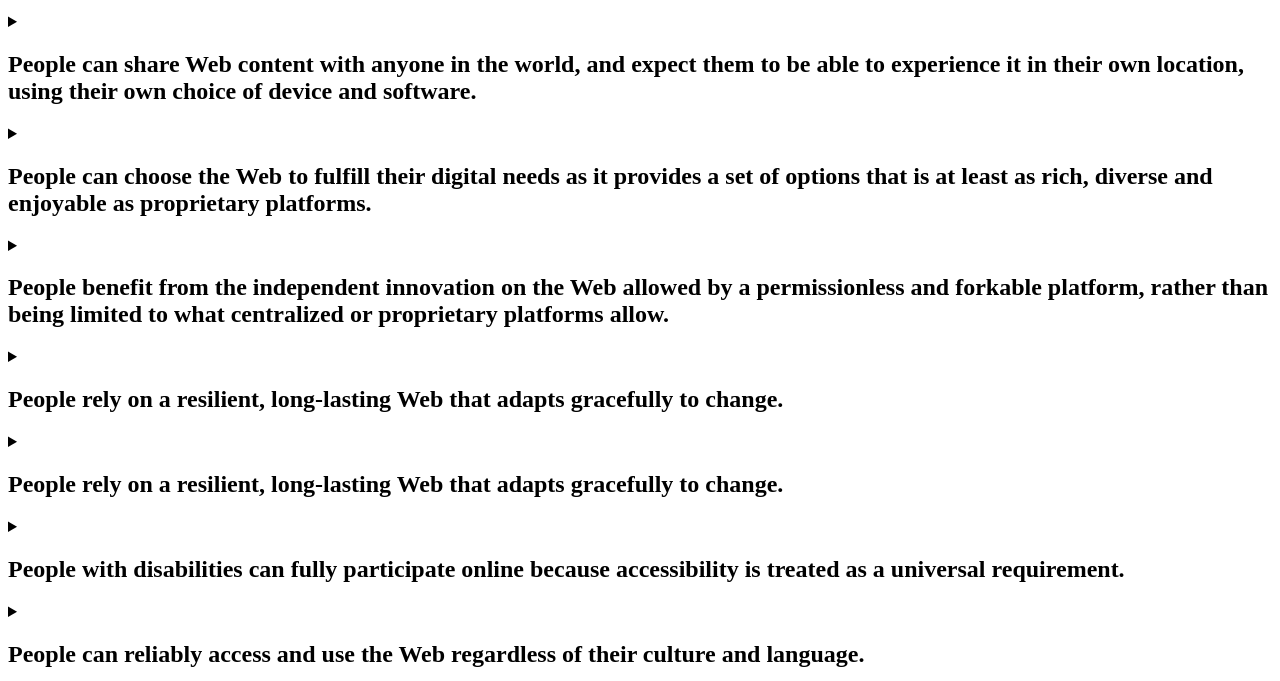
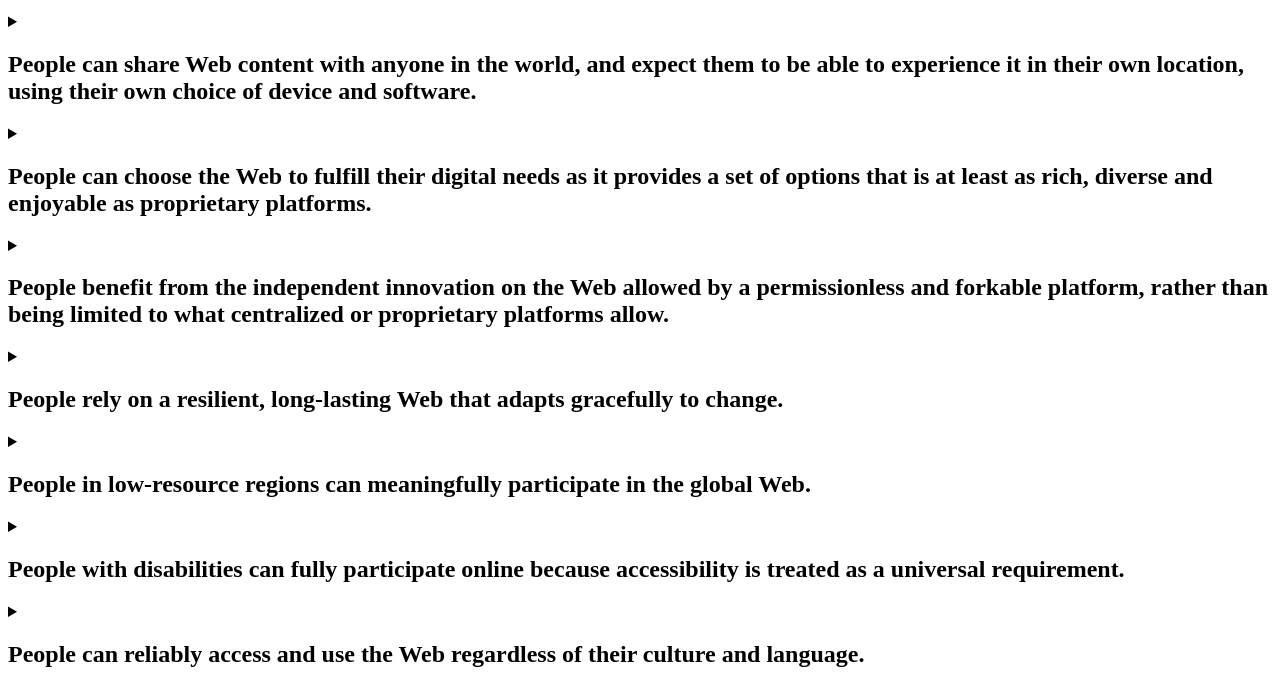
Before and after one commit to w3c/impact-framework, a plain HTML site: page index.html in a window 1280 px wide. Shown: the part 119-800 px from the top of the page. Drawn offline with Linux system fonts and the light colour scheme.

Commit message:
Update gh-pages to output generated at 71b8745

```diff
--- a/index.html
+++ b/index.html
@@ -134,7 +134,7 @@
   <aside>Derived from Ethical Web Principles: <a href="https://www.w3.org/TR/ethical-web-principles/#sustainable">The web is an environmentally sustainable platform</a>, <a href="https://www.w3.org/TR/ethical-web-principles/#render">The web can be consumed in any way that people choose</a></aside>
 
   </details>
-</section><section><details><summary><h2 id="constraint-resilient-web">People rely on a resilient, long-lasting Web that adapts gracefully to change.</h2></summary>
+</section><section><details><summary><h2 id="constraint-resilient-web">People in low-resource regions can meaningfully participate in the global Web.</h2></summary>
   <aside>Derived from Ethical Web Principles: <a href="https://www.w3.org/TR/ethical-web-principles/#allpeople">The web is for all people</a></aside>
 
   </details>
```
